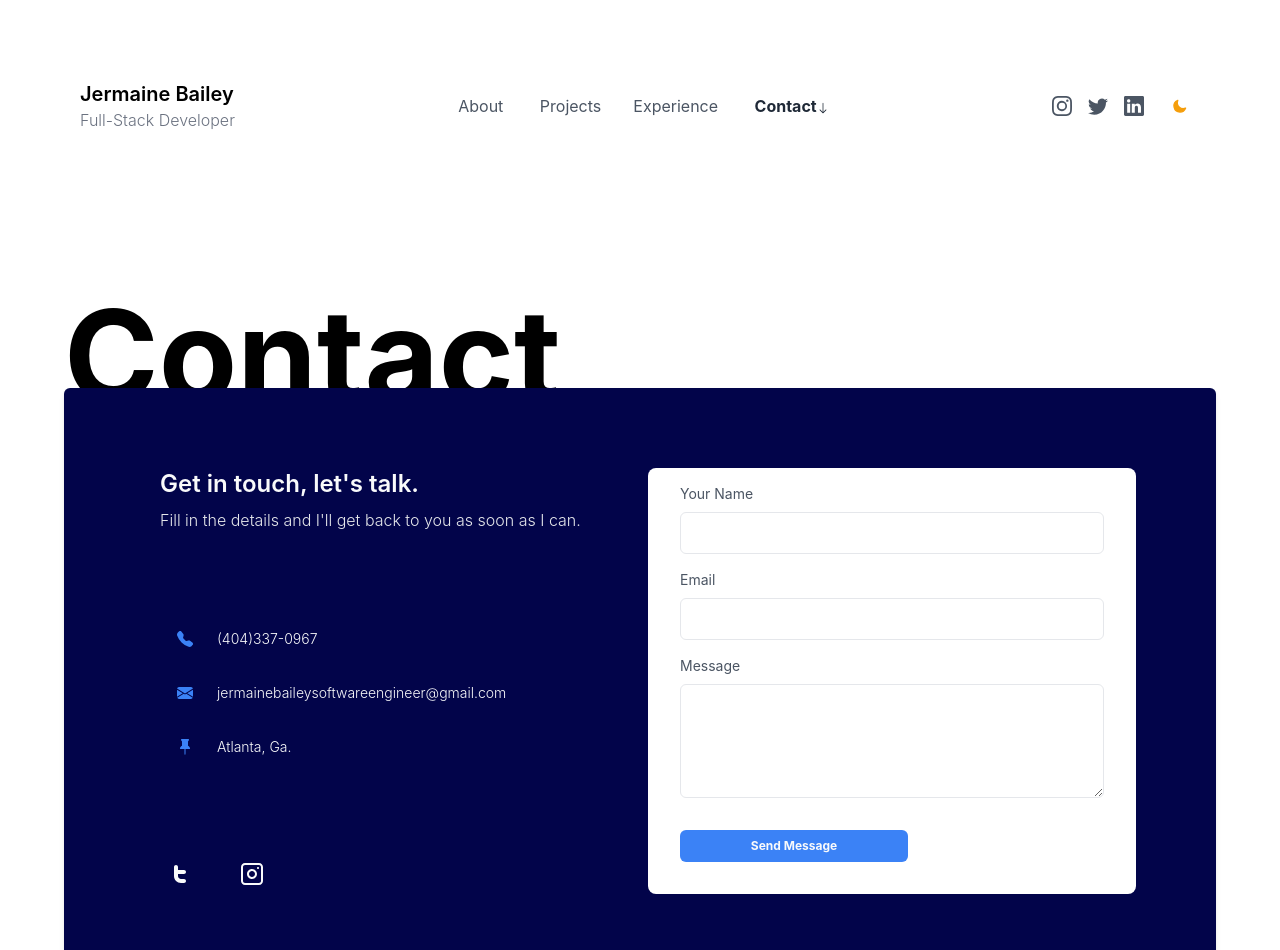
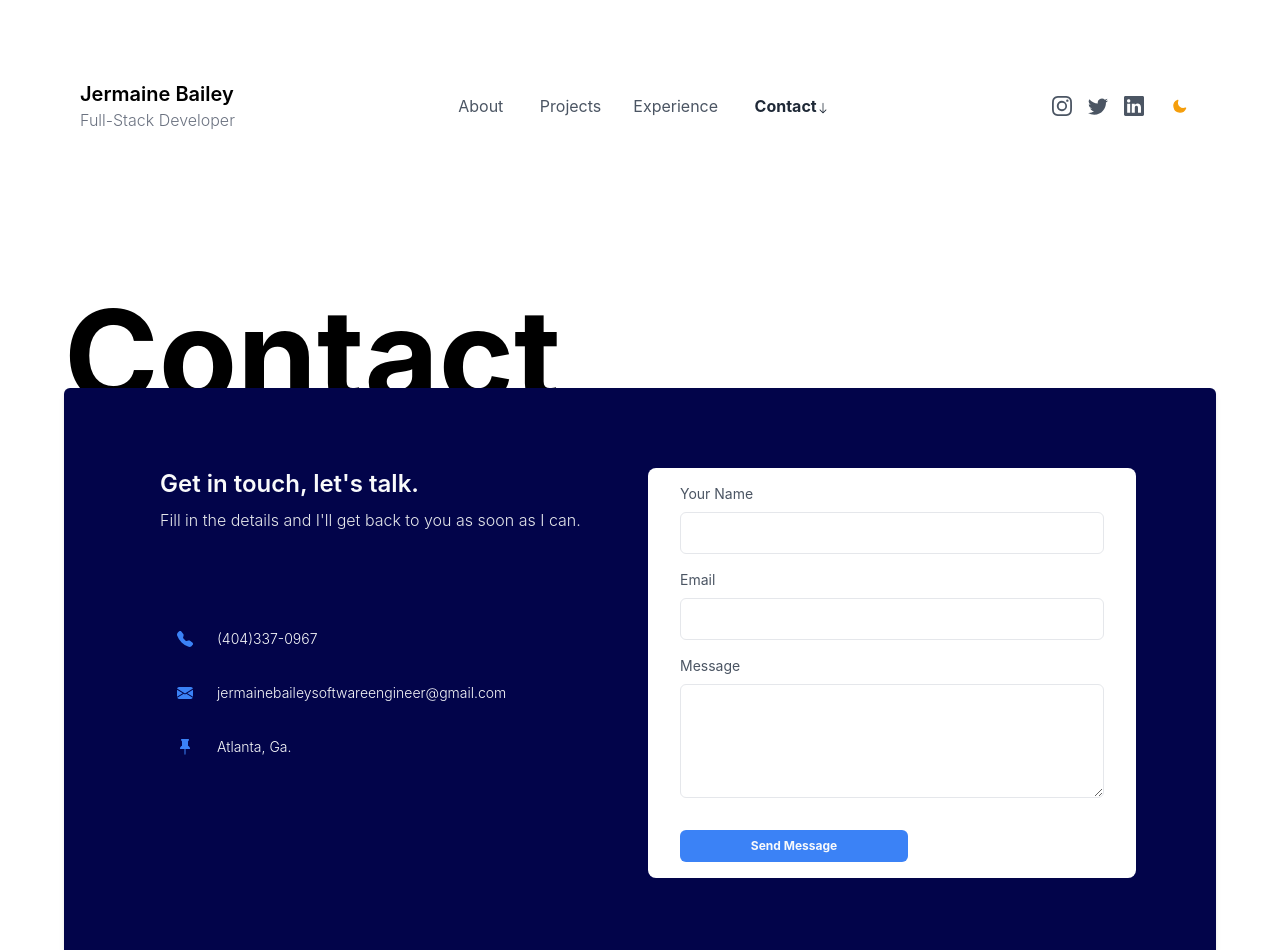
Before and after one commit to Jermaine-rbg/Jermaine_FunPortfolio, a Next.js app: page /contact in a window 1280 px wide. Shown: the top 950 px of the page. Built offline with nearby package versions, Linux system fonts and the light colour scheme.

Commit message:
Edit social icons

```diff
--- a/components/Contact.js
+++ b/components/Contact.js
@@ -72,56 +72,8 @@
             </div>
             <div className="social-icons flex flex-row space-x-8">
 
-              <a
-                href={userData.socialLinks.twitter}
-                className="h-10 w-10 rounded-full hover:bg-blue-500 flex items-center justify-center cursor-pointer"
-              >
-                <svg
-                  width="24"
-                  height="24"
-                  className="text-gray-50"
-                  viewBox="0 0 24 24"
-                  fill="none"
-                  xmlns="http://www.w3.org/2000/svg"
-                >
-                  <path
-                    fillRule="evenodd"
-                    clipRule="evenodd"
-                    d="M8 3C9.10457 3 10 3.89543 10 5V8H16C17.1046 8 18 8.89543 18 10C18 11.1046 17.1046 12 16 12H10V14C10 15.6569 11.3431 17 13 17H16C17.1046 17 18 17.8954 18 19C18 20.1046 17.1046 21 16 21H13C9.13401 21 6 17.866 6 14V5C6 3.89543 6.89543 3 8 3Z"
-                    fill="currentColor"
-                  />
-                </svg>
-              </a>
-              <a
-                href={userData.socialLinks.instagram}
-                className="h-10 w-10 rounded-full hover:bg-blue-500 flex items-center justify-center cursor-pointer"
-              >
-                <svg
-                  width="24"
-                  height="24"
-                  className="text-gray-50"
-                  viewBox="0 0 24 24"
-                  fill="none"
-                  xmlns="http://www.w3.org/2000/svg"
-                >
-                  <path
-                    fillRule="evenodd"
-                    clipRule="evenodd"
-                    d="M12 7C9.23858 7 7 9.23858 7 12C7 14.7614 9.23858 17 12 17C14.7614 17 17 14.7614 17 12C17 9.23858 14.7614 7 12 7ZM9 12C9 13.6569 10.3431 15 12 15C13.6569 15 15 13.6569 15 12C15 10.3431 13.6569 9 12 9C10.3431 9 9 10.3431 9 12Z"
-                    fill="currentColor"
-                  />
-                  <path
-                    d="M18 5C17.4477 5 17 5.44772 17 6C17 6.55228 17.4477 7 18 7C18.5523 7 19 6.55228 19 6C19 5.44772 18.5523 5 18 5Z"
-                    fill="currentColor"
-                  />
-                  <path
-                    fillRule="evenodd"
-                    clipRule="evenodd"
-                    d="M5 1C2.79086 1 1 2.79086 1 5V19C1 21.2091 2.79086 23 5 23H19C21.2091 23 23 21.2091 23 19V5C23 2.79086 21.2091 1 19 1H5ZM19 3H5C3.89543 3 3 3.89543 3 5V19C3 20.1046 3.89543 21 5 21H19C20.1046 21 21 20.1046 21 19V5C21 3.89543 20.1046 3 19 3Z"
-                    fill="currentColor"
-                  />
-                </svg>
-              </a>
+
+
             </div>
           </div>
           <form className="form rounded-lg bg-white p-4 flex flex-col">
```
